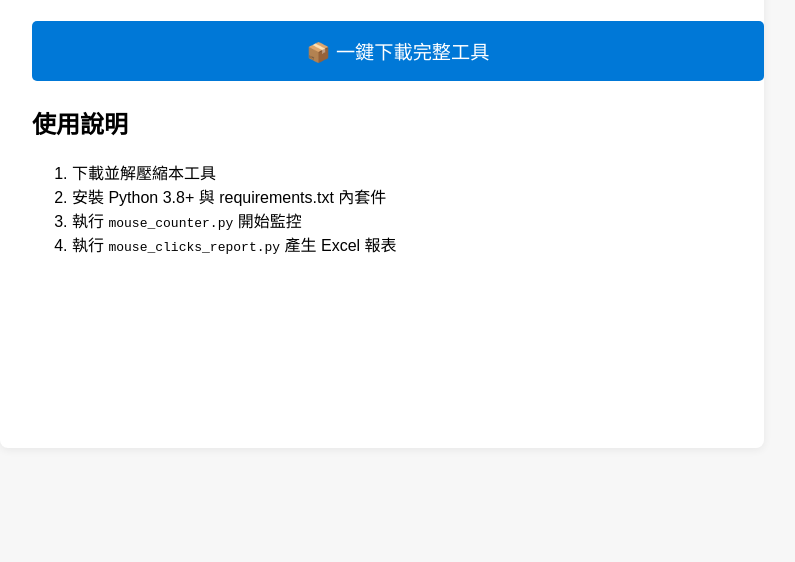
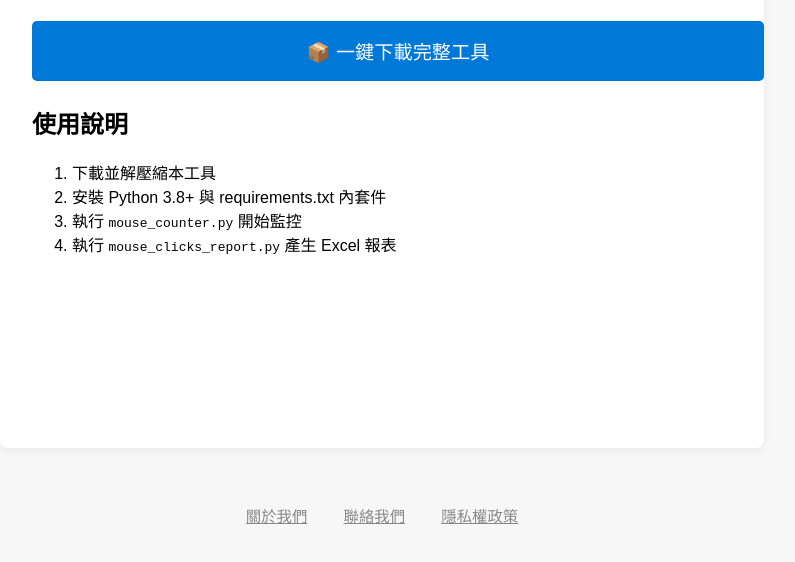
Before and after one commit to chhsu01/chhsu01.github.io, a plain HTML site: page index.html in a window 1280 px wide. Shown: the part 180-742 px from the top of the page, without its empty margins (258-1053 px from the left). Drawn offline with Linux system fonts and the light colour scheme.

```diff
--- a/index.html
+++ b/index.html
@@ -32,5 +32,10 @@
       <!-- 在這裡放置 Google AdSense 代碼 -->
     </div>
   </div>
+    <footer style="margin-top:40px;padding:16px 0 0 0;text-align:center;font-size:0.96em;color:#888;">
+        <a href="about.html" style="color:#888;text-decoration:underline;margin:0 16px;">關於我們</a>
+        <a href="contact.html" style="color:#888;text-decoration:underline;margin:0 16px;">聯絡我們</a>
+        <a href="privacy.html" style="color:#888;text-decoration:underline;margin:0 16px;">隱私權政策</a>
+    </footer>
 </body>
 </html>
```
